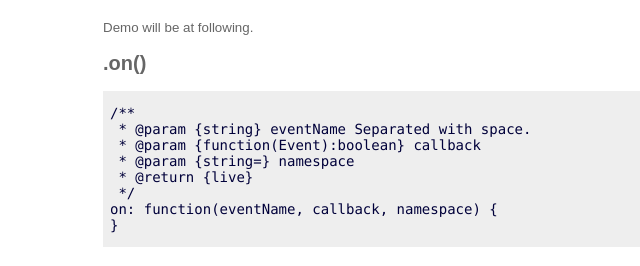
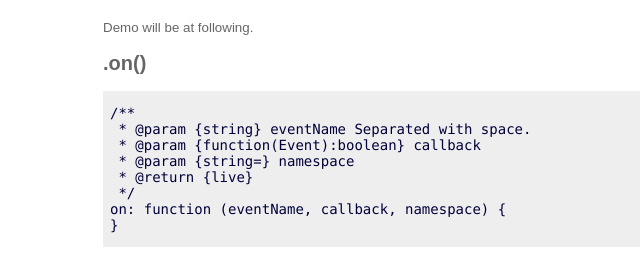
Before and after one commit to ne-sachirou/live.js, a plain HTML site: page index.html in a window 1280 px wide. Shown: the part 950-1216 px from the top of the page, 47-687 px from the left. Drawn offline with Linux system fonts and the light colour scheme.

Commit message:
Refactor a bit.

```diff
--- a/ui.js
+++ b/ui.js
@@ -1,5 +1,9 @@
+if (!Array.from) {
+  Array.from = function (obj) { return [].slice.call(obj); };
+}
+
 /// {{{ collectSnippets
-(function(scope) {
+(function (scope) {
   scope.collectSnippets = collectSnippets;
 
   /** @type {string?} */
@@ -61,25 +65,9 @@ function initSnippets(evt) {
       code.textContent += sections[section];
   }
 
-  toArray(document.getElementsByTagName('code')).forEach(
-    function(code) { code.innerHTML = code.innerHTML.trim(); });
+  Array.from(document.getElementsByTagName('code')).forEach(
+    function (code) { code.innerHTML = code.innerHTML.trim(); });
   sections = collectSnippets();
-  snippets = toArray(document.querySelectorAll('pre.snippet'));
+  snippets = Array.from(document.querySelectorAll('pre.snippet'));
   snippets.forEach(init);
 }
-
-/**
- * Convert Array-like object to Array.
- *
- * @pure
- * @param {object} obj
- * @return {Array}
- */
-function toArray(obj) {
-  var i, iz,
-      acum = [];
-
-  for (i = 0, iz = obj.length; i < iz; ++i)
-    acum.push(obj[i]);
-  return acum;
-}
```
Also changed, not shown: index.html (+14 -14 lines).
